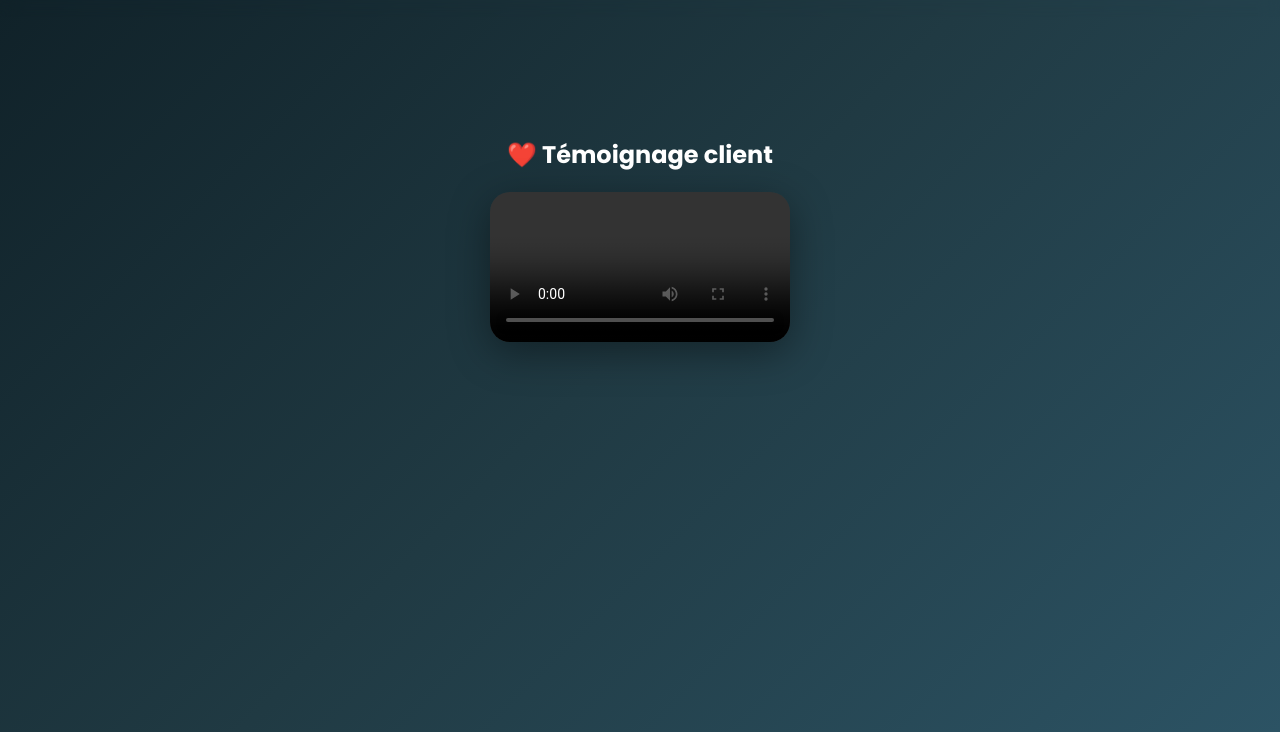
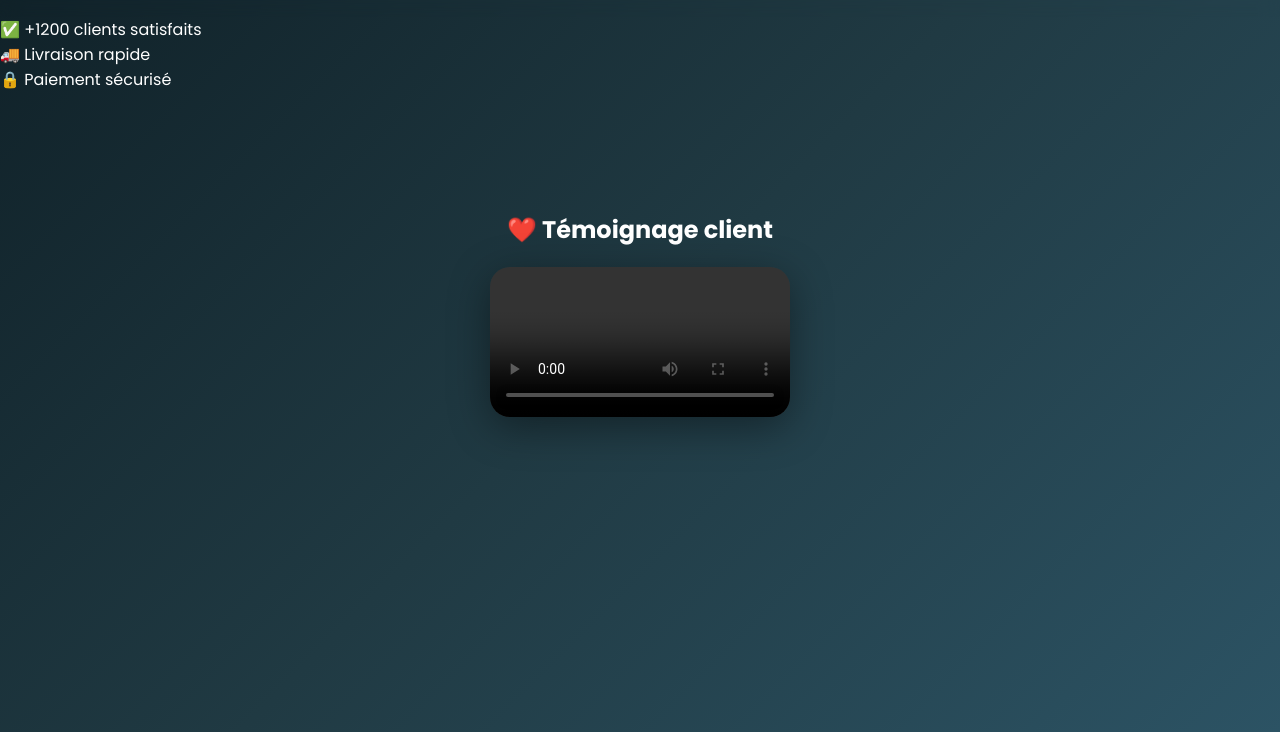
Before and after one commit to aposossou-sudo/Boutique-, a plain HTML site: page index.html in a window 1280 px wide. Shown: the part 68-800 px from the top of the page. Drawn offline with Linux system fonts and the light colour scheme; no server answers.

Commit message:
Update index.html

```diff
--- a/index.html
+++ b/index.html
@@ -12,10 +12,16 @@
 
 <header>
   <h1>🛍️ Boutique Premium</h1>
-  <a class="admin-btn" href="admin.html">⚙️ Paramètres</a>
+  <a href="admin.html" class="admin-btn">⚙️ Paramètres</a>
 </header>
 
-<section id="produits"></section>
+<section class="trust">
+  <div>✅ +1200 clients satisfaits</div>
+  <div>🚚 Livraison rapide</div>
+  <div>🔒 Paiement sécurisé</div>
+</section>
+
+<main id="produits"></main>
 
 <section id="temoignage">
   <h2>❤️ Témoignage client</h2>
```
